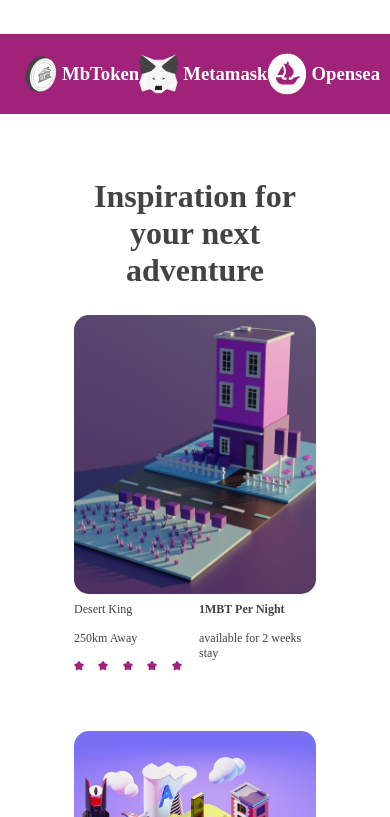
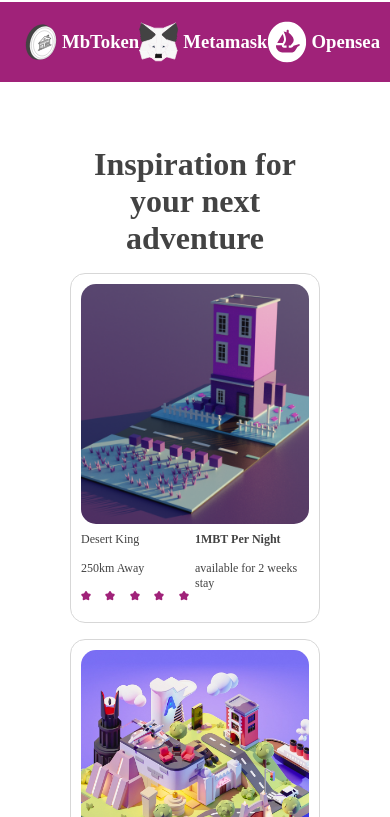
Before and after one commit to taofeek-ob/nft-real-estate, a React (Create React App) app: page / in a window 390 px wide. Shown: the part 829-1646 px from the top of the page. Built offline with nearby package versions, Linux system fonts and the light colour scheme; a web font is replaced by a local one.

Commit message:
style: responsiveness

```diff
--- a/src/App.scss
+++ b/src/App.scss
@@ -17,7 +17,7 @@ body {
   width: auto;
   display: block;
 
-  //   padding: 2rem 4rem 0;
+  padding: 2rem 4rem 0rem;
 
   //   border: 2px solid red;
 }
--- a/src/components/card/Card.js
+++ b/src/components/card/Card.js
@@ -3,7 +3,7 @@ import Rating from "./Rating";
 
 const Card = ({ element }) => {
   return (
-    <div>
+    <div className="card_div">
       <img src={element} alt="" />
       <div className="details">
         <div>
--- a/src/components/footer/footer.scss
+++ b/src/components/footer/footer.scss
@@ -1,12 +1,11 @@
 footer {
   background-color: #1d1d1e;
-  width: auto;
+  width: calc(100% + 8rem);
+  margin: 0rem -4rem;
 
   display: flex;
 
-  gap: 1rem;
-
-  flex-wrap: wrap;
+  // flex-wrap: wrap;
   align-items: center;
   justify-content: space-between;
 
@@ -15,6 +14,7 @@ footer {
   //   width: 100vw;
 
   div {
+    width: 100%;
     display: flex;
     flex-direction: column;
     align-items: flex-start;
@@ -30,12 +30,13 @@ footer {
     }
   }
 
-  @media screen and (max-width: 550px) {
-    flex-direction: column;
-    row-gap: 2rem;
+  // @media screen and (max-width: 550px) {
+  //   // flex-direction: column;
+  //   // row-gap: 2rem;
+  //   padding-inline: auto;
 
-    div {
-      align-items: center;
-    }
-  }
+  //   // div {
+  //   //   align-items: center;
+  //   // }
+  // }
 }
--- a/src/components/header/header.scss
+++ b/src/components/header/header.scss
@@ -2,7 +2,7 @@ header {
   width: auto;
 
   margin-bottom: 5rem;
-  padding: 2rem 4rem;
+  // padding: 2rem 0rem;
   display: flex;
   align-items: center;
   justify-content: space-between;
--- a/src/pages/Home/home.scss
+++ b/src/pages/Home/home.scss
@@ -2,7 +2,7 @@
   display: flex;
   width: auto;
 
-  padding: 0 4rem;
+  // padding: 0 4rem;
   justify-content: space-between;
 
   gap: 10px;
@@ -110,7 +110,8 @@
 }
 
 .banner {
-  width: auto;
+  width: calc(100% + 8rem);
+  margin: 2rem -4rem;
 
   display: flex;
   justify-content: space-evenly;
@@ -118,7 +119,6 @@
   background-color: #a02279;
   color: white;
   padding: 15px;
-  margin-block: 2rem;
   div {
     display: flex;
     align-items: center;
@@ -135,7 +135,7 @@
   flex-direction: column;
   justify-content: center;
   row-gap: 1rem;
-  padding: 2rem 4rem;
+  padding-block: 2rem;
   text-align: center;
   will-change: transform;
   transition: all 0.3s ease-in;
@@ -148,11 +148,11 @@
     width: 100%;
     gap: 1rem;
 
-    div {
-      width: 300px;
-      height: 400px;
+    .card_div {
+      width: 250px;
+      height: 350px;
       border-radius: 15px;
-      border: none;
+      border: 1px solid #d7d7d7;
       will-change: transform;
       transition: all 0.3s ease-in;
       display: flex;
--- a/src/pages/Market/market.scss
+++ b/src/pages/Market/market.scss
@@ -1,10 +1,10 @@
 .nav {
   width: 100%;
   display: flex;
-flex-wrap: wrap;
+  flex-wrap: wrap;
   justify-content: center;
   align-items: center;
-  border: 1px solid red;
+
   gap: 2.5rem;
 
   button {
```
